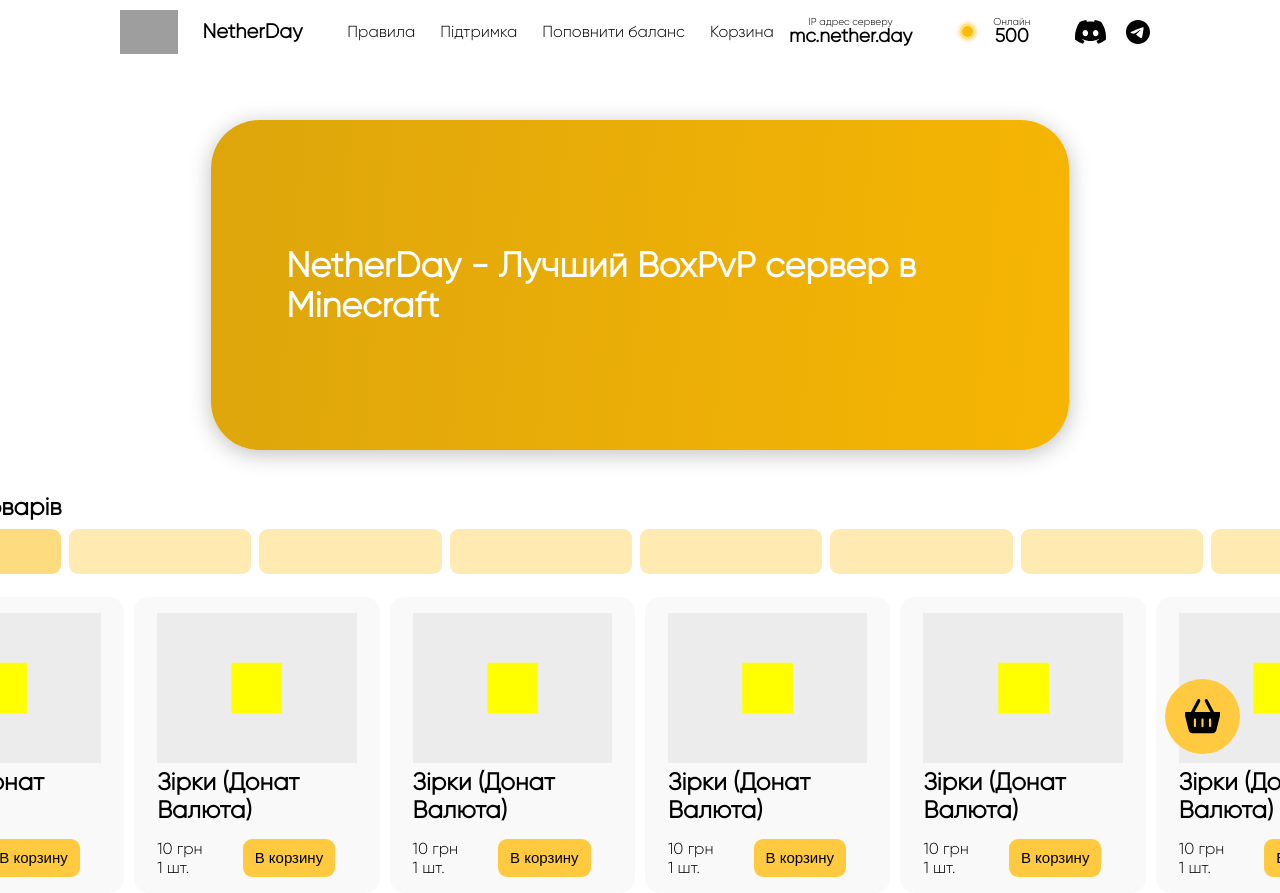
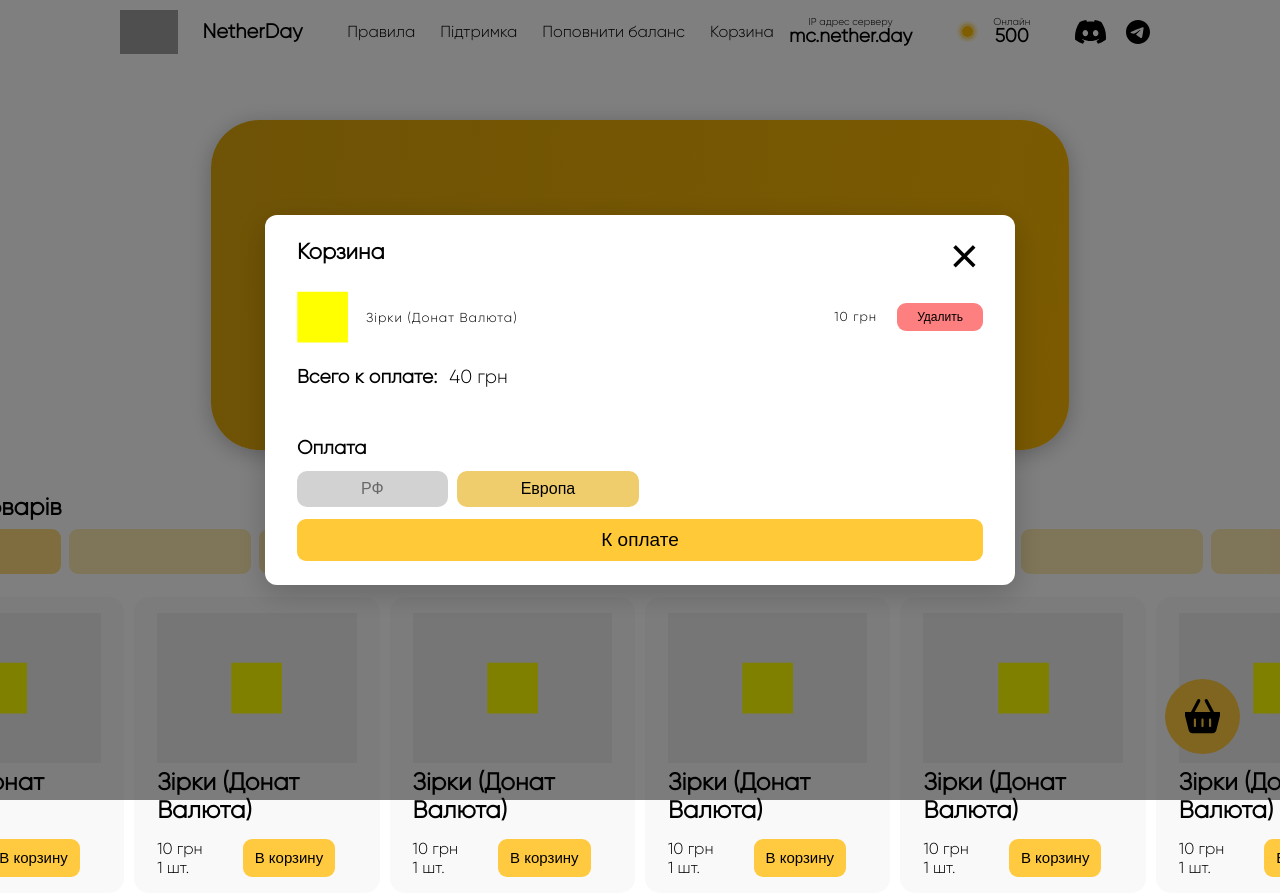
Before and after one commit to nikitakuvsh/netherday_frontend, a React (Create React App) app: page / in a window 1280 px wide. Both pictures are taken after a click on the button 1202 px from the left and 716 px from the top of the page. Shown: the top 893 px of the page. Built offline with nearby package versions, Linux system fonts and the light colour scheme; grey boxes are pictures that could not be loaded.

Commit message:
add styles in cart modal

```diff
--- a/src/components/CartModal/CartModal.css
+++ b/src/components/CartModal/CartModal.css
@@ -0,0 +1,159 @@
+.cart__modal-overlay {
+    position: fixed;
+    top: 0;
+    left: 0;
+    width: 100%;
+    height: 100%;
+    background-color: rgba(0, 0, 0, 0.5);
+    display: flex;
+    justify-content: center;
+    align-items: center;
+    z-index: 999;
+    animation: fadeIn 0.3s ease-in-out;
+}
+
+.cart__modal {
+    background: #fff;
+    border-radius: 12px;
+    padding: 24px 32px;
+    width: 90%;
+    max-width: 750px;
+    position: relative;
+    box-shadow: 0 8px 30px rgba(0, 0, 0, 0.2);
+    animation: slideUp 0.3s ease-in-out;
+}
+
+.cart__modal-title {
+    margin-top: 0;
+    font-size: 22px;
+    color: #000;
+    margin-bottom: 27px;
+}
+
+.cart__modal-subtitle {
+    font-size: 19px;
+    color: #000;
+}
+
+.cart__modal-content {
+    font-size: 16px;
+    color: #444;
+}
+
+.cart__modal-close {
+    position: absolute;
+    top: 12px;
+    right: 36px;
+    font-size: 50px;
+    background: none;
+    border: none;
+    cursor: pointer;
+    transition: color 0.2s;
+    color: rgba(0, 0, 0, 1);
+}
+
+.cart__modal-close:hover {
+    color: rgb(105, 105, 105);
+}
+
+.cart__list-item {
+    display: flex;
+    justify-content: space-between;
+    align-items: center;
+    margin-bottom: 23px;
+}
+
+.cart--left {
+    display: flex;
+    align-items: center;
+    gap: 18px;
+}
+
+.cart__price {
+    margin-right: 20px;
+}
+
+.cart__list-name,
+.cart__price {
+    font-size: 13px;
+    color: rgba(0, 0, 0, 1);
+    letter-spacing: 1px;
+}
+
+.cart__remove-button {
+    background: rgba(254, 0, 0, 0.5);
+    color: rgba(0, 0, 0, 1);
+    font-size: 12px;
+    padding: 7px 20px;
+    border: none;
+    border-radius: 9px;
+    transition: all 0.15s ease-in-out;
+}
+
+.cart__remove-button:hover {
+    background: rgba(207, 1, 1, 0.74);
+}
+
+.final-price {
+    display: flex;
+    align-items: center;
+    margin-bottom: 49px;
+    gap: 12px;
+}
+
+.payment__method-list {
+    margin-top: 12px;
+    display: flex;
+    gap: 9px;
+    margin-bottom: 12px;
+}
+
+.payment__method {
+    background: rgba(210, 210, 210, 1);
+    padding: 9px 64px;
+    color: rgba(0, 0, 0, 0.5);
+    border: none;
+    border-radius: 10px;
+    font-size: 16px;
+    transition: all 0.25s ease-in-out;
+}
+
+.payment__method.active,
+.payment__method:hover {
+    background: rgba(239, 204, 108, 1);
+    color: rgba(0, 0, 0, 1);
+}
+
+.to-pay {
+    display: flex;
+    width: 100%;
+    justify-content: center;
+    padding: 10px;
+    border: none;
+    color: rgba(0, 0, 0, 1);
+    font-size: 19px;
+    border-radius: 9px;
+    background: rgba(255, 201, 55, 1);
+    transition: all 0.25s ease-in-out;
+}
+
+.to-pay:hover {
+    background: rgb(231, 183, 49);
+}
+
+/* Animations */
+@keyframes fadeIn {
+    from { opacity: 0; }
+    to { opacity: 1; }
+}
+
+@keyframes slideUp {
+    from {
+        transform: translateY(20px);
+        opacity: 0;
+    }
+    to {
+        transform: translateY(0);
+        opacity: 1;
+    }
+}
--- a/src/components/CartModal/CartModal.jsx
+++ b/src/components/CartModal/CartModal.jsx
@@ -1,9 +1,54 @@
 import './CartModal.css';
+import cartListIcon from '../../images/icons/product-image-default.svg';
+import { useState } from 'react';
 
-export default function CartModal({ onClose }){
+export default function CartModal({ onClose }) {
+
+    const [paymentMethod, setPaymentMethod] = useState('Europe');
+
+    const changePaymentMethod = (pm) => {
+        if (paymentMethod != 'Europe' && pm == 'Europe') {
+            setPaymentMethod('Europe');
+        }
+
+        if (paymentMethod != 'Russia' && pm == 'Russia') {
+            setPaymentMethod('Russia');
+        }
+    }
+
     return (
-        <div className='cart__modal-overlay'>
-            <div className='cart__modal'></div>
+        <div className='cart__modal-overlay' onClick={onClose}>
+            <div className='cart__modal' onClick={(e) => e.stopPropagation()}>
+                <button className='cart__modal-close' onClick={onClose}>×</button>
+                <h2 className='cart__modal-title'>Корзина</h2>
+                <div className='cart__modal-content'>
+                    {/* <p>У вашому кошику поки немає товарiв.</p> */}
+                    <div className='cart__list'>
+                        <div className='cart__list-item'>
+                            <div className='cart--left'>
+                                <img className='cart__list-icon' src={cartListIcon} alt='icon' />
+                                <span className='cart__list-name'>Зiрки (Донат Валюта)</span>
+                            </div>
+                            <div className='cart--right'>
+                                <span className='cart__price'>10 грн</span>
+                                <button className='cart__remove-button'>Удалить</button>
+                            </div>
+                        </div>
+                    </div>
+                    <div className='final-price'>
+                        <h2 className='cart__modal-subtitle'>Всего к оплате:</h2>
+                        <span className='cart__modal-title-price cart__modal-subtitle'> 40 грн</span>
+                    </div>
+                    <div className='payment'>
+                        <h2 className='cart__modal-subtitle'>Оплата</h2>
+                        <div className='payment__method-list'>
+                            <button className={`payment__method ${paymentMethod === 'Europe' ? '' : 'active'}`} onClick={() => changePaymentMethod('Russia')}>РФ</button>
+                            <button className={`payment__method ${paymentMethod === 'Europe' ? 'active' : ''}`} onClick={() => changePaymentMethod('Europe')}>Европа</button>
+                        </div>
+                    </div>
+                    <button className='to-pay'>К оплате</button>
+                </div>
+            </div>
         </div>
     );
 }
```
